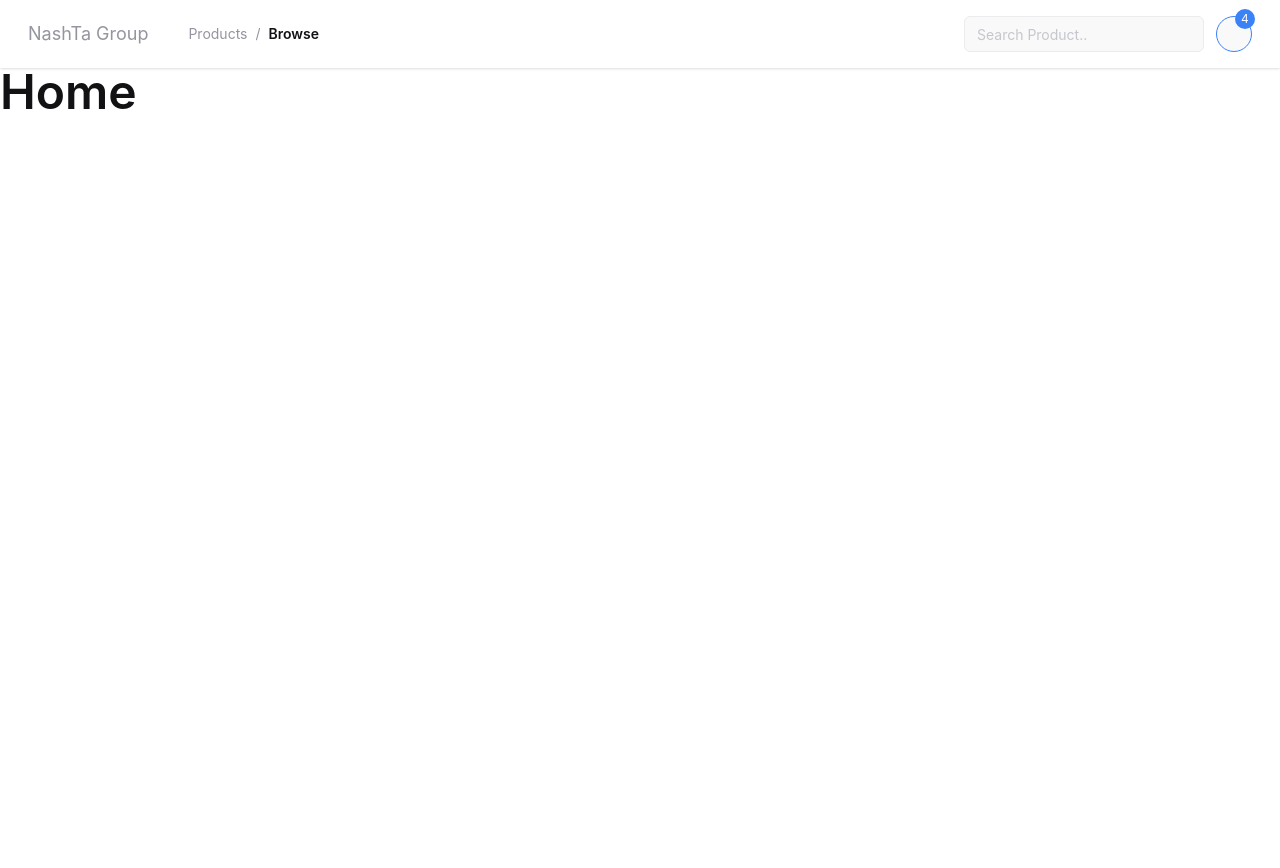
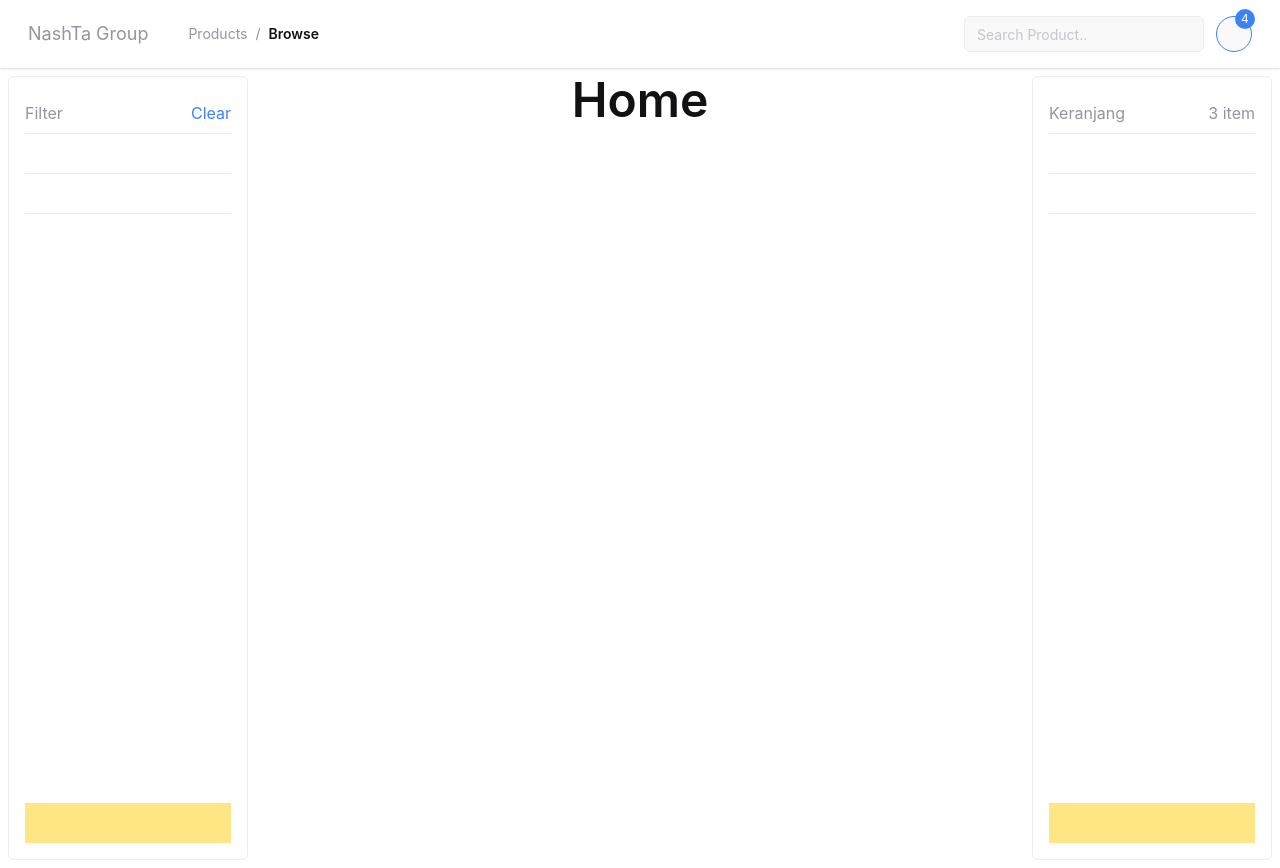
Before and after one commit to Koda-B8/NashTaGroup-Sandbox, a React (Vite) app in the folder apps/frontend/: page / in a window 1280 px wide. Before the commit the page ends 800 px from the top, so only its background shows below. Built offline with nearby package versions, Linux system fonts and the light colour scheme.

Commit message:
feat: add cashier dashboard layout structures

```diff
--- /dev/null
+++ b/apps/frontend/src/components/layouts/Aside.tsx
@@ -0,0 +1,23 @@
+import type { ReactNode } from "react";
+
+interface AsideProps {
+	headerName: string;
+	Attribute?: ReactNode;
+}
+
+export default function Aside({ headerName, Attribute }: Readonly<AsideProps>) {
+	return (
+		<div className=" w-60 bg-white border border-base-border p-4 h-full flex-1 rounded-md flex flex-col relative ">
+			<header className=" border-b py-2 border-b-base-border flex items-center justify-between ">
+				<p>{headerName}</p>
+				{Attribute}
+			</header>
+			<main>
+				<section className="border-b border-b-base-border min-h-10" />
+				<section className="border-b border-b-base-border min-h-10" />
+				<section className="min-h-10" />
+			</main>
+			<footer className="w-full h-10 bg-amber-200 mt-auto" />
+		</div>
+	);
+}
--- /dev/null
+++ b/apps/frontend/src/components/layouts/CashierMainlayout.tsx
@@ -0,0 +1,38 @@
+import { Suspense, lazy } from "react";
+import { Outlet } from "react-router";
+
+import NavSkeleton from "../skeletons/NavSkeleton";
+import AsideContent from "./Aside";
+const Navbar = lazy(() => import("./Navbar"));
+
+export default function MainLayout() {
+	return (
+		<div className="w-full min-h-screen">
+			<header>
+				<Suspense fallback={<NavSkeleton />}>
+					<Navbar />
+				</Suspense>
+			</header>
+
+			<main className="flex min-h-screen justify-between p-2">
+				<aside className="">
+					<AsideContent
+						headerName={"Filter"}
+						Attribute={<button className="text-primary">Clear</button>}
+					/>
+				</aside>
+
+				<section>
+					<Outlet />
+				</section>
+
+				<aside>
+					<AsideContent
+						headerName={"Keranjang"}
+						Attribute={"3 item"}
+					/>
+				</aside>
+			</main>
+		</div>
+	);
+}
--- a/apps/frontend/src/pages/+Layout.tsx
+++ b/apps/frontend/src/pages/+Layout.tsx
@@ -1,15 +1,5 @@
-import { lazy, Suspense } from "react";
-import { Outlet } from "react-router";
-const Navbar = lazy(() => import("../components/layouts/Navbar"));
-import NavSkeleton from "../components/skeletons/NavSkeleton";
+import MainLayout from "../components/layouts/CashierMainlayout";
 
 export default function Layout() {
-	return (
-		<>
-			<Suspense fallback={<NavSkeleton />}>
-				<Navbar />
-			</Suspense>
-			<Outlet />
-		</>
-	);
+	return <MainLayout />;
 }
```
